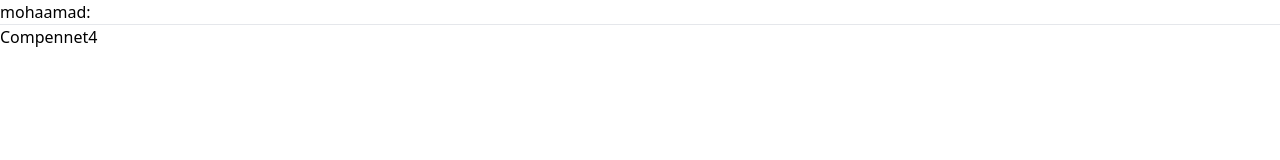
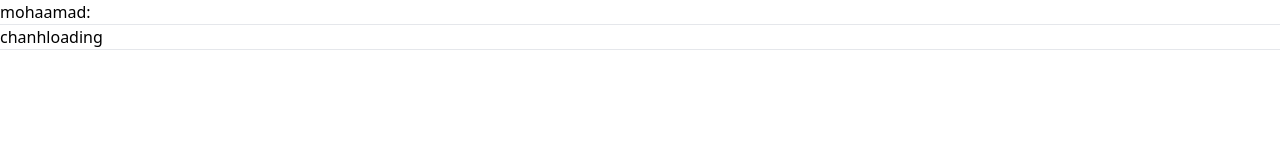
Before and after one commit to mohammadjalizi/Order-food, a React (Create React App) app: page / in a window 1280 px wide. Shown: the top 160 px of the page. Built offline with nearby package versions, Linux system fonts and the light colour scheme.

Commit message:
addproject

```diff
--- a/src/App.js
+++ b/src/App.js
@@ -1,15 +1,23 @@
 import { useState } from "react";
 import Header from "./Header";
 import Compennet4 from "./Compennet4";
-
+import Data from "./Data";
+import Loading from "./Loading";
 
 const App=()=> {
-const[name,setname]=useState("sokanakadim");
+const[loading,setloading]=useState(true);
 
   return (
    <>
 <Header/>
-<Compennet4 nameprop={name} />
+
+
+<button onClick={()=>setloading (!loading)} >chanhloading</button>
+<hr/>
+{
+loading ? <loading/>  :  <Data/>
+
+}
    </>
 
   );
--- a/src/Data.jsx
+++ b/src/Data.jsx
@@ -0,0 +1,18 @@
+import React from 'react'
+
+function Data() {
+  return (
+    <div>
+
+        <h1>mohammadjalizi</h1>
+
+        <h1>mohammadjalizi</h1>
+
+        <h1>mohammadjalizi</h1>
+
+        <h1>mohammadjalizi</h1>
+    </div>
+  )
+}
+
+export default Data
--- /dev/null
+++ b/src/Loading.jsx
@@ -0,0 +1,9 @@
+import React from 'react'
+
+function Loading() {
+  return (
+    <div>Loading...</div>
+  )
+}
+
+export default Loading
```
